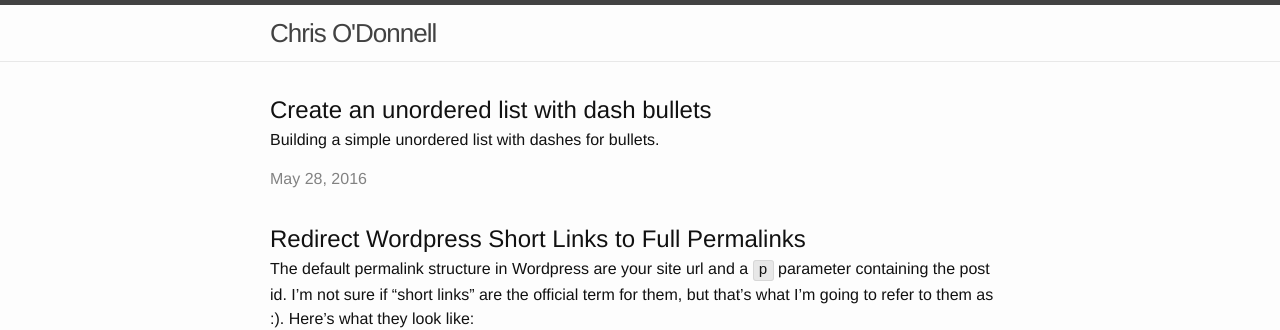
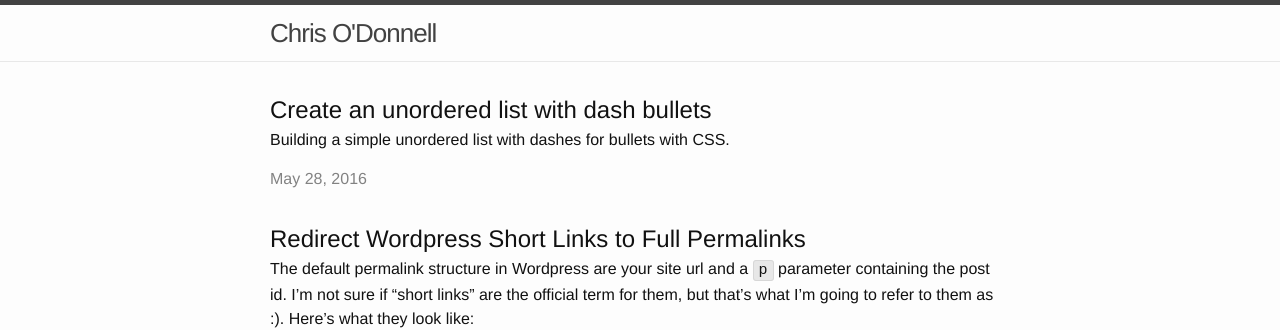
Before and after one commit to codfish/codfish.io, a Jekyll site: the page built from index.html, in a window 1280 px wide. Shown: the top 330 px of the page. Built offline with Jekyll 4.4.1, drawn with Linux system fonts in a browser that asks for light colours.

Commit message:
Dashed list post updates & cleanup

```diff
--- a/_posts/2016-05-28-create-a-dashed-bulleted-list.md
+++ b/_posts/2016-05-28-create-a-dashed-bulleted-list.md
@@ -2,8 +2,8 @@
 layout: post
 date: 2016-05-28 16:58:00
 title: 'Create an unordered list with dash bullets'
-tags: 'css'
-excerpt: 'Building a simple unordered list with dashes for bullets.'
+tags: '#css'
+excerpt: 'Building a simple unordered list with dashes for bullets with CSS.'
 ---
 
 I was building a marketing page for a client and while looking at a mockup, I came across a simple unordered, bulleted list using dashes. It's been awhile since I've written CSS consistently, so at first glance I thought that I was just going to be able to build this easily by setting the `list-style-type` property. I started to style the list however, and came to realize that dash is not a choice for `list-style-type`.
@@ -16,7 +16,7 @@
 
 I *quickly* correctly my last train of thought and decided to use CSS's `content` property.
 
-<iframe width="100%" height="300" src="//jsfiddle.net/codfish/gck6hL1o/embedded/css/" allowfullscreen="allowfullscreen" frameborder="0"></iframe>
+<iframe width="100%" height="570" src="//jsfiddle.net/codfish/gck6hL1o/embedded/css/" allowfullscreen="allowfullscreen" frameborder="0"></iframe>
 
 You could also use an en dash or em dash if you wanted a wider bullet. If you want to do that you'll need to use the unicode for those characters.
 
@@ -45,4 +45,4 @@
 
 ## The final result
 
-<iframe width="100%" height="300" src="//jsfiddle.net/codfish/gck6hL1o/embedded/result,css,html" allowfullscreen="allowfullscreen" frameborder="0"></iframe>
+<iframe width="100%" height="300" src="//jsfiddle.net/codfish/gck6hL1o/embedded/result/" allowfullscreen="allowfullscreen" frameborder="0"></iframe>
```
